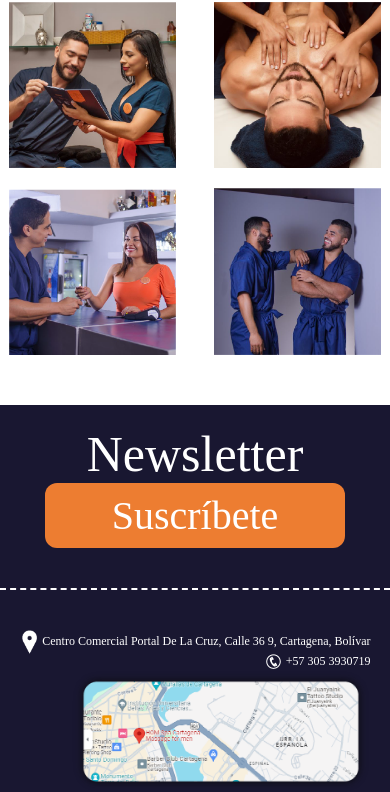
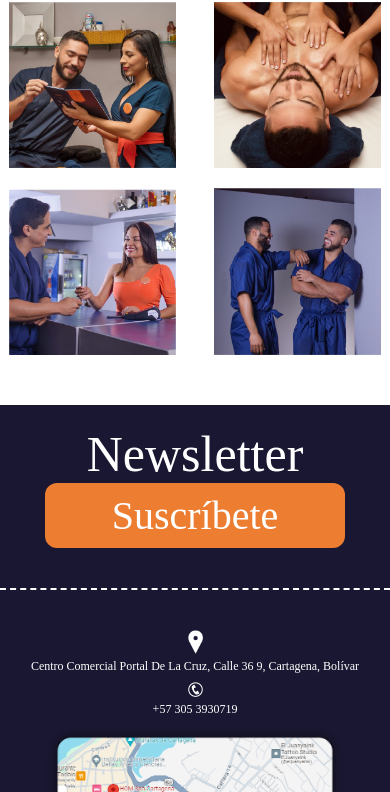
Before and after one commit to santicl/HOM-Spa, a plain HTML site: page index.html in a window 390 px wide. Shown: the part 3873-4665 px from the top of the page. Drawn offline with Linux system fonts and the light colour scheme; a web font is replaced by a local one.

Commit message:
U first files

```diff
--- a/css/main.css
+++ b/css/main.css
@@ -1110,6 +1110,16 @@ OUT TEAM
         grid-template-columns: repeat(auto-fit, minmax(150px, 1fr));
     }
 
+    .NMap__Container {
+        align-items: center;
+        gap: 8px;
+    }
+
+    .NMap__Container p {
+        text-align: center;
+        flex-direction: column;
+    }
+
 
 
 
```
